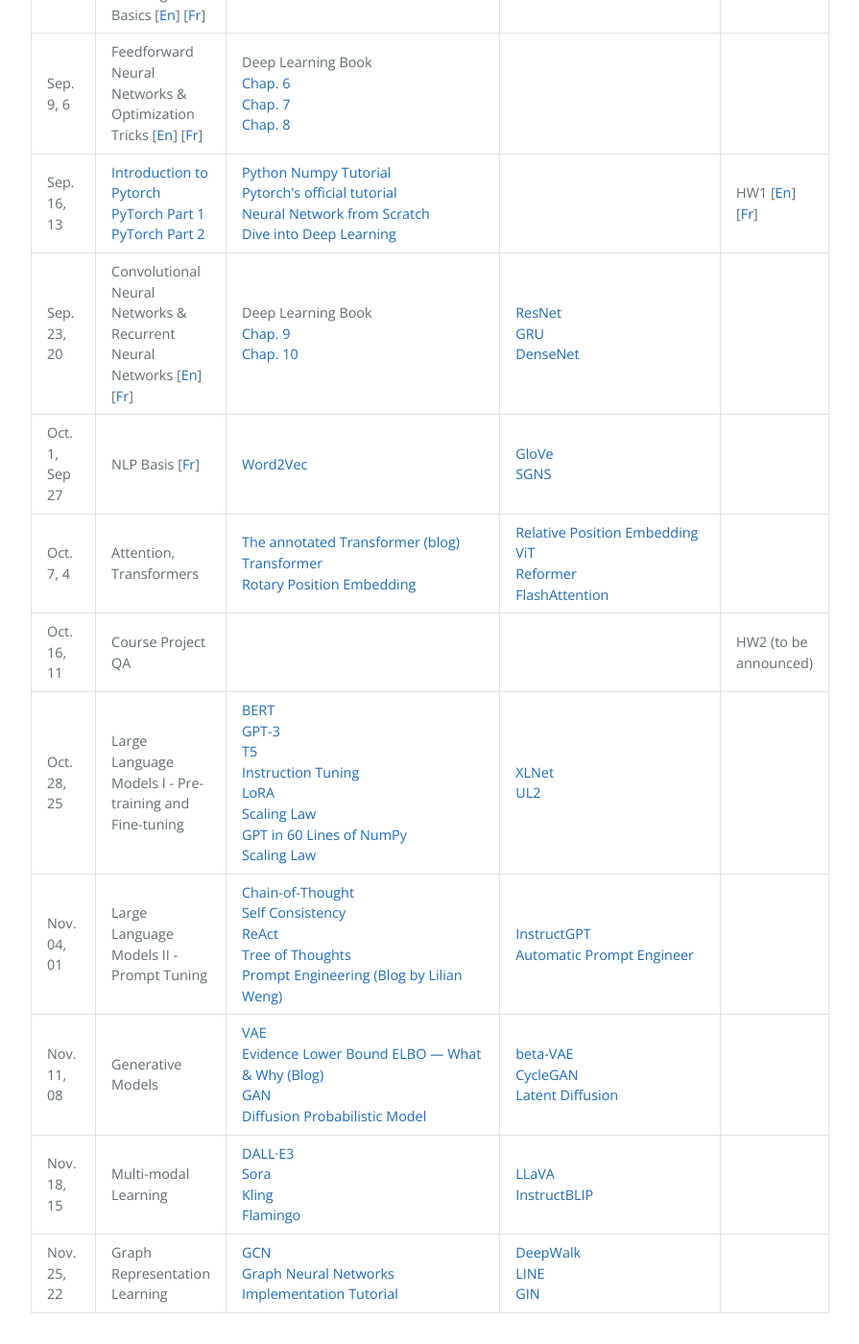
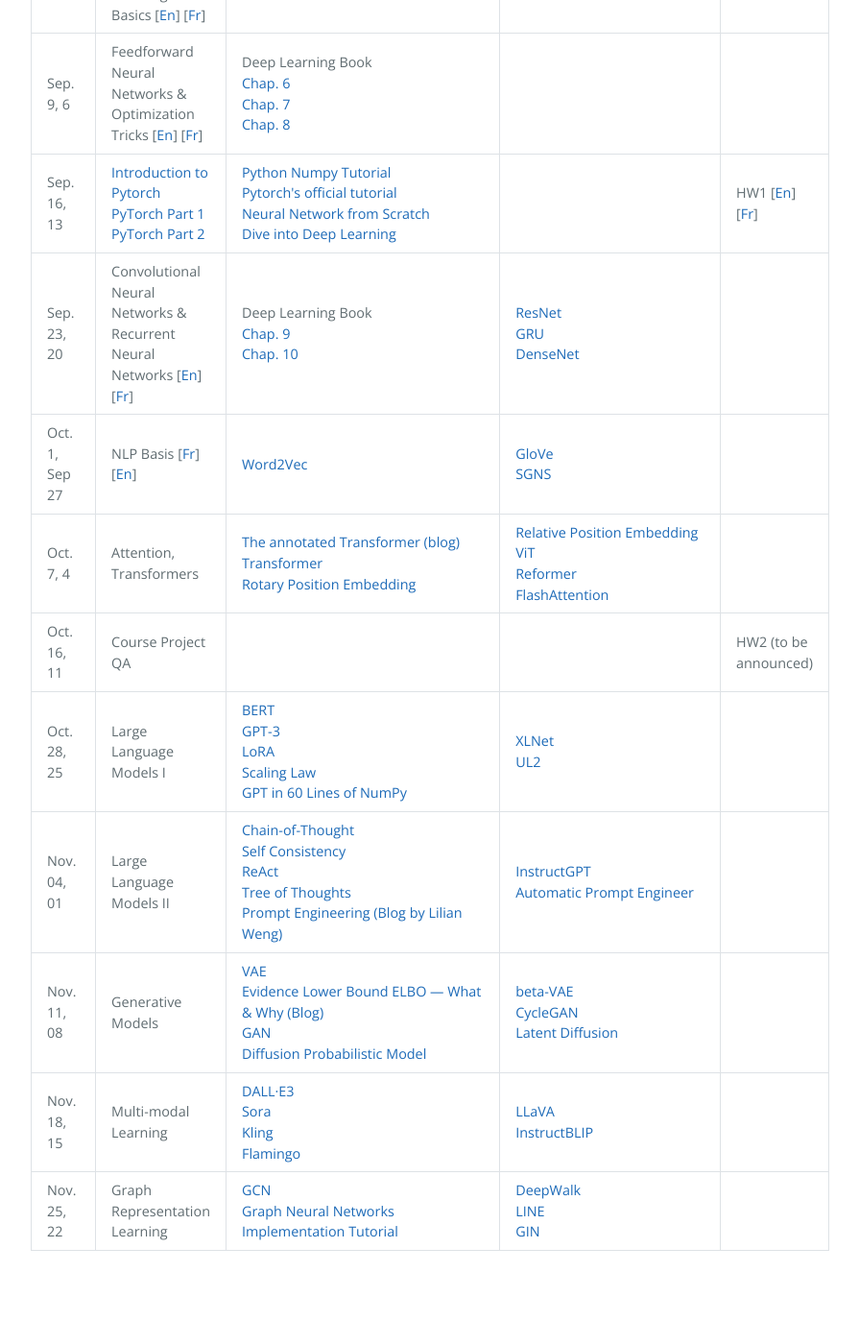
Before and after one commit to DeepGraphLearning/MATH60630A_2024A, a Jekyll site: the page built from schedule.md, in a window 1280 px wide and 1400 px high, scrolled down 671 px. Shown: the whole window at 96% size, without its empty margins (192-1087 px from the left). Built offline with Jekyll 4.4.1, drawn with Linux system fonts in a browser that asks for light colours; after the commit the page ends 2006 px from its top, so only the background shows below that.

```diff
--- a/schedule.md
+++ b/schedule.md
@@ -75,7 +75,7 @@ schedule:
 #    Week 5
   - date: Oct.<br>1, Sep 27
     topics:
-      - name: NLP Basis [<a  href="assets/slides/Week5-DL4NLP-part1-Fr.pptx">Fr</a>] #[<a href="assets/slides/Week4-CNN&RNN.pptx">En</a>]
+      - name: NLP Basis [<a  href="assets/slides/Week5-DL4NLP-part1-Fr.pptx">Fr</a>] [<a href="assets/slides/Week5-DL4NLP-part1-En.pptx">En</a>]
     #        url: https://www.dropbox.com/s/bjxvre1d3w30iqj/Week5-DL4NLP-part1.pdf?dl=0
     readings:
       - name: Word2Vec
@@ -133,7 +133,7 @@ schedule:
   #        url: https://www.kaggle.com/c/math60630aw21
   - date: Oct.<br>28, 25
     topics:
-      - name: Large Language Models I - Pre-training and Fine-tuning
+      - name: Large Language Models I # - Pre-training and Fine-tuning
     #        url: https://www.dropbox.com/s/366364m5gmu6gkd/Week7-DL4NLP-part2.pdf?dl=0
     readings:
 #      - name: Survey of Pre-trained LMs
@@ -147,18 +147,16 @@ schedule:
         url: https://arxiv.org/pdf/1810.04805
       - name: GPT-3
         url: https://arxiv.org/abs/2005.14165
-      - name: T5
-        url: https://arxiv.org/abs/1910.10683
-      - name: Instruction Tuning
-        url: https://arxiv.org/abs/2109.01652
+#      - name: T5
+#        url: https://arxiv.org/abs/1910.10683
+#      - name: Instruction Tuning
+#        url: https://arxiv.org/abs/2109.01652
       - name: LoRA
         url: https://arxiv.org/abs/2104.09864
       - name: Scaling Law
         url: https://arxiv.org/abs/2001.08361
       - name: GPT in 60 Lines of NumPy
         url: https://jaykmody.com/blog/gpt-from-scratch/
-      - name: Scaling Law
-        url: https://arxiv.org/abs/2001.08361
     references:
       - name: XLNet
         url: https://arxiv.org/abs/1906.08237
@@ -167,7 +165,7 @@ schedule:
 
   - date: Nov.<br>04, 01
     topics:
-      - name: Large Language Models II - Prompt Tuning
+      - name: Large Language Models II # - Prompt Tuning
     #        url: https://www.dropbox.com/s/gcd1bu7bxd5gigm/Week8-DL4NLP-part3.pptx?dl=0
     readings:
       - name: Chain-of-Thought
```
Also changed, not shown: 1 other file.
